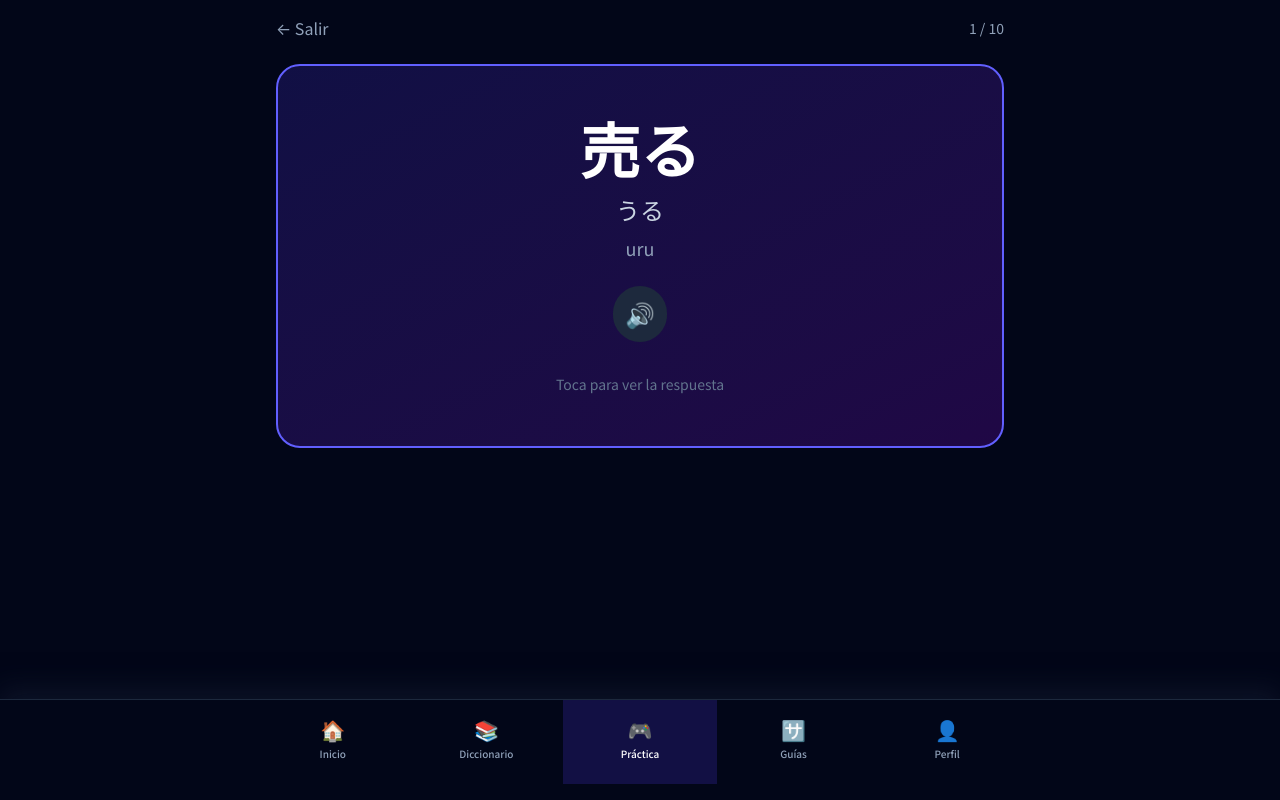
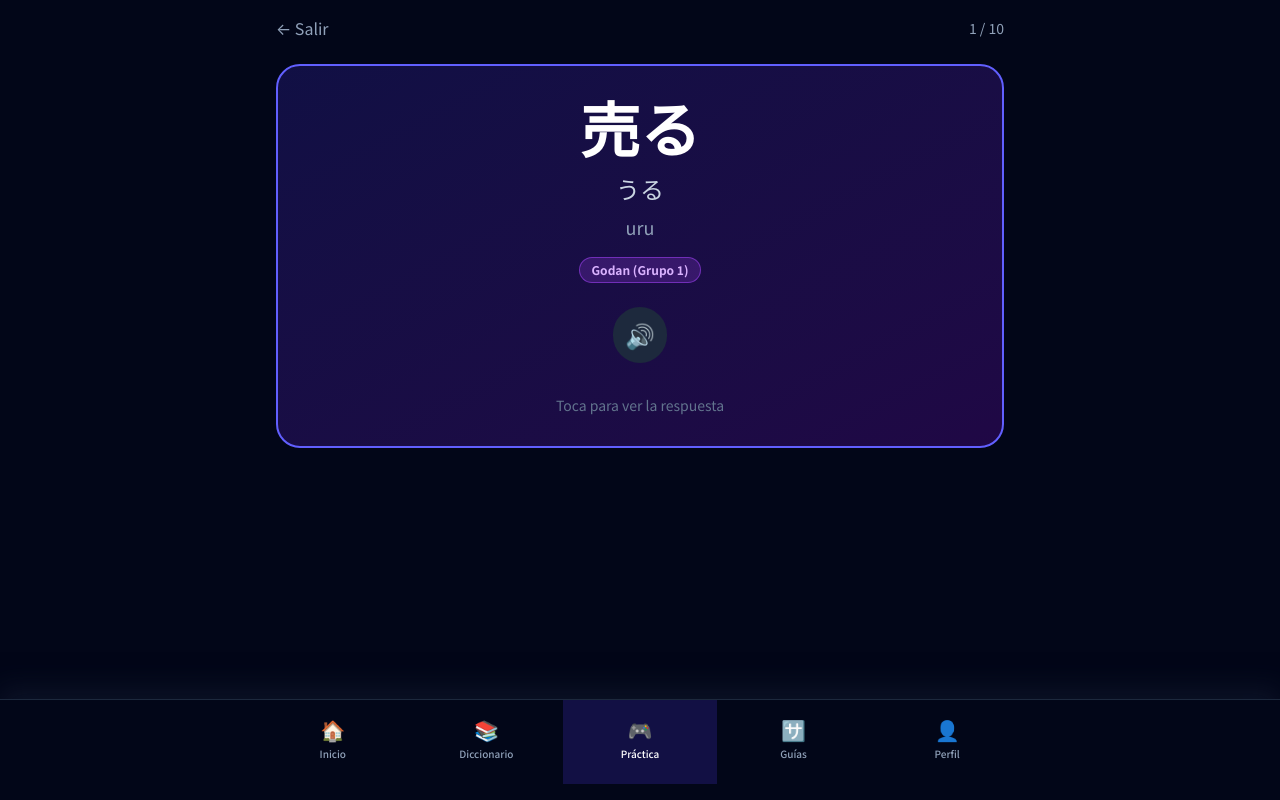
Before and after one commit to jonathanhecl/japaverbs, a SvelteKit app: page /practica in a window 1280 px wide. Both pictures are taken after a click on the button 640 px from the left and 294 px from the top of the page. Built offline with nearby package versions, Linux system fonts and the light colour scheme.

Commit message:
feat: add verb type badges to practice modes
- Display verb classification (Godan/Ichidan/Irregular) with group numbers across all practice modes
- Improve visual hierarchy by adjusting spacing and font sizes for better readability
- Standardize code formatting for conditional class bindings

```diff
--- a/src/routes/practica/+page.svelte
+++ b/src/routes/practica/+page.svelte
@@ -1214,6 +1214,9 @@
 							</div>
 							<div class="text-2xl text-slate-300 mb-2">{currentVerb.kana}</div>
 							<div class="text-lg text-slate-400">{currentVerb.romaji}</div>
+							<span class="mt-4 inline-block px-3 py-1 rounded-full text-xs font-semibold border border-purple-500/50 bg-purple-500/20 text-purple-300">
+								{currentVerb.type === 'godan' ? 'Godan (Grupo 1)' : currentVerb.type === 'ichidan' ? 'Ichidan (Grupo 2)' : 'Irregular (Grupo 3)'}
+							</span>
 							<button
 								onclick={(e) => {
 									e.stopPropagation();
@@ -1229,9 +1232,12 @@
 
 						<!-- Back -->
 						<div class="absolute inset-0 backface-hidden rotate-y-180 rounded-3xl border-2 border-green-500 bg-gradient-to-br from-green-600/20 to-emerald-600/20 p-8 flex flex-col items-center justify-center text-center">
-							<div class="text-4xl font-bold text-white mb-8">
+							<div class="text-4xl font-bold text-white mb-4">
 								{currentVerb.translation.meaning}
 							</div>
+							<span class="mb-4 inline-block px-3 py-1 rounded-full text-xs font-medium border border-purple-500/50 bg-purple-500/20 text-purple-400">
+								{currentVerb.type === 'godan' ? 'Godan (Grupo 1)' : currentVerb.type === 'ichidan' ? 'Ichidan (Grupo 2)' : 'Irregular (Grupo 3)'}
+							</span>
 							{#if currentVerb.translation.examples.length > 0}
 								<div class="space-y-3 w-full">
 									<div class="relative text-sm text-slate-300 bg-slate-900/50 rounded-xl p-4 border border-slate-800">
@@ -1319,8 +1325,11 @@
 					<div class="text-5xl font-bold text-white mb-3">
 						{currentVerb.kanji}
 					</div>
-					<div class="text-xl text-slate-300 mb-2">{currentVerb.kana}</div>
+					<div class="text-2xl text-slate-300 mb-2">{currentVerb.kana}</div>
 					<div class="text-lg text-slate-400">{currentVerb.romaji}</div>
+					<span class="mt-4 inline-block px-3 py-1 rounded-full text-xs font-medium border border-purple-500/50 bg-purple-500/20 text-purple-400">
+						{currentVerb.type === 'godan' ? 'Godan (Grupo 1)' : currentVerb.type === 'ichidan' ? 'Ichidan (Grupo 2)' : 'Irregular (Grupo 3)'}
+					</span>
 					<button
 						onclick={() => speak(currentVerb!.kanji || currentVerb!.kana)}
 						class="mt-4 p-2 rounded-full bg-slate-800 hover:bg-slate-700 transition-colors text-xl"
@@ -1479,6 +1488,9 @@
 					</div>
 					<div class="text-xl text-slate-300 mb-1">{currentVerb.kana}</div>
 					<div class="text-base text-slate-400 mb-4">({currentVerb.translation.meaning})</div>
+					<span class="mb-4 inline-block px-3 py-1 rounded-full text-xs font-medium border border-purple-500/50 bg-purple-500/20 text-purple-400">
+						{currentVerb.type === 'godan' ? 'Godan (Grupo 1)' : currentVerb.type === 'ichidan' ? 'Ichidan (Grupo 2)' : 'Irregular (Grupo 3)'}
+					</span>
 
 					<!-- Tipo de conjugación solicitado -->
 					<div class="max-w-md mx-auto mb-4">
@@ -1586,6 +1598,9 @@
 						Verbo base: <span class="text-slate-300">{currentVerb.kanji}</span>
 						<span class="text-slate-500">({currentVerb.translation.meaning})</span>
 					</div>
+					<span class="mb-3 inline-block px-3 py-1 rounded-full text-xs font-medium border border-purple-500/50 bg-purple-500/20 text-purple-400">
+						{currentVerb.type === 'godan' ? 'Godan (Grupo 1)' : currentVerb.type === 'ichidan' ? 'Ichidan (Grupo 2)' : 'Irregular (Grupo 3)'}
+					</span>
 
 					{#if conjugationTranslation}
 						<div class="text-base text-indigo-300 mb-4">
```
Lines whose indentation alone changed are shown as unchanged.
